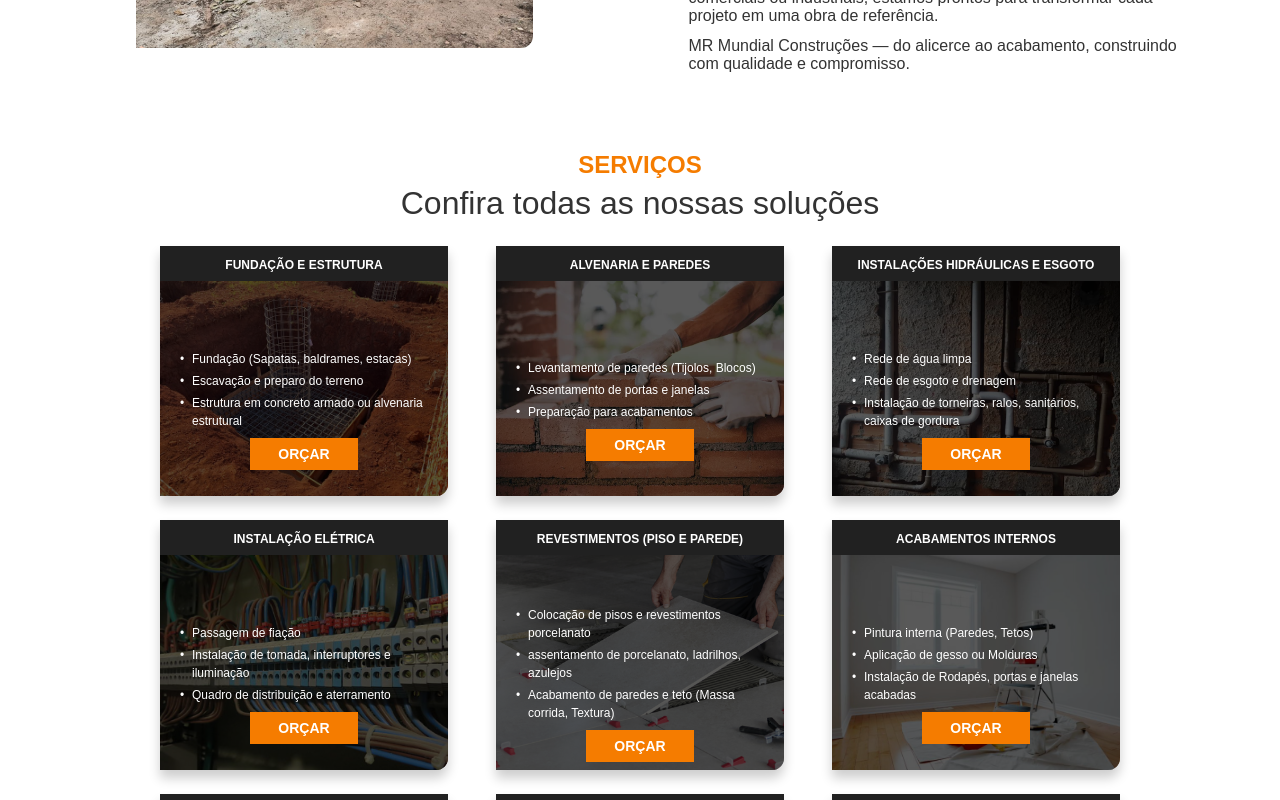
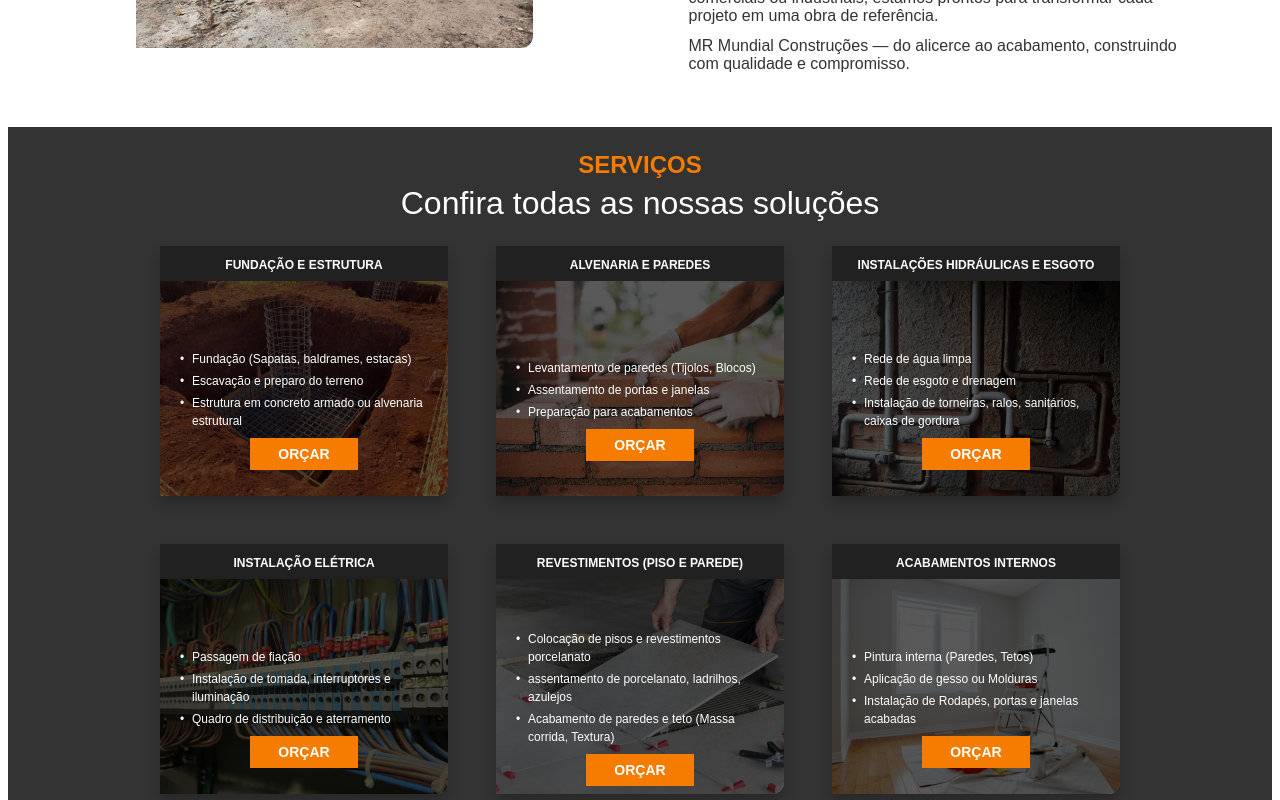
Before and after one commit to Rodincrivel/site-rm-construcao, a React (Vite) app in the folder frontend/: page / in a window 1280 px wide. Shown: the part 1200-2000 px from the top of the page. Built offline with nearby package versions, Linux system fonts and the light colour scheme; some icons are missing.

Commit message:
Ajustes nos serviços

```diff
--- a/frontend/src/style/service.css
+++ b/frontend/src/style/service.css
@@ -4,6 +4,7 @@
     align-items: center;
     margin-top: 48px;
     padding: 0 16px;
+    background-color: #333333;
  }
 
 .service-titulos {
@@ -23,7 +24,7 @@
     font-family: 'Poppins', sans-serif;
     font-weight: 400;
     font-size: 18px;
-    color: #333333;
+    color: #ffffff;
     margin: 0px;
 }
 
@@ -43,6 +44,7 @@
     align-items: center;
     overflow: hidden;
     box-shadow: 0px 8px 12px rgba(0, 0, 0, 0.2);
+    margin-bottom: 24px;
 }
 
 .service-card-titulo {
```
